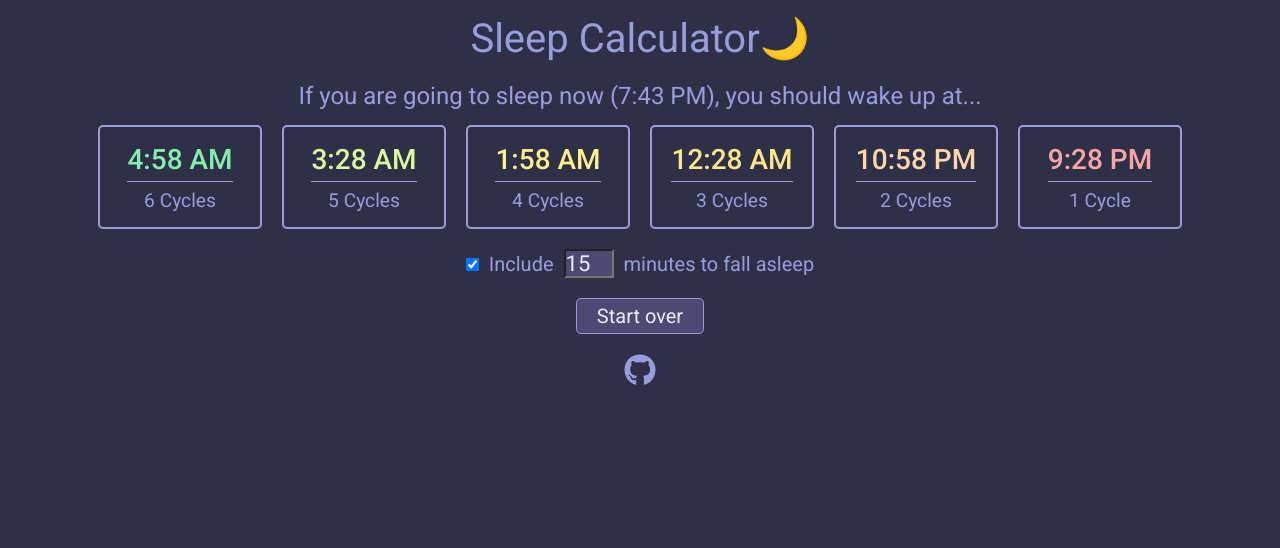
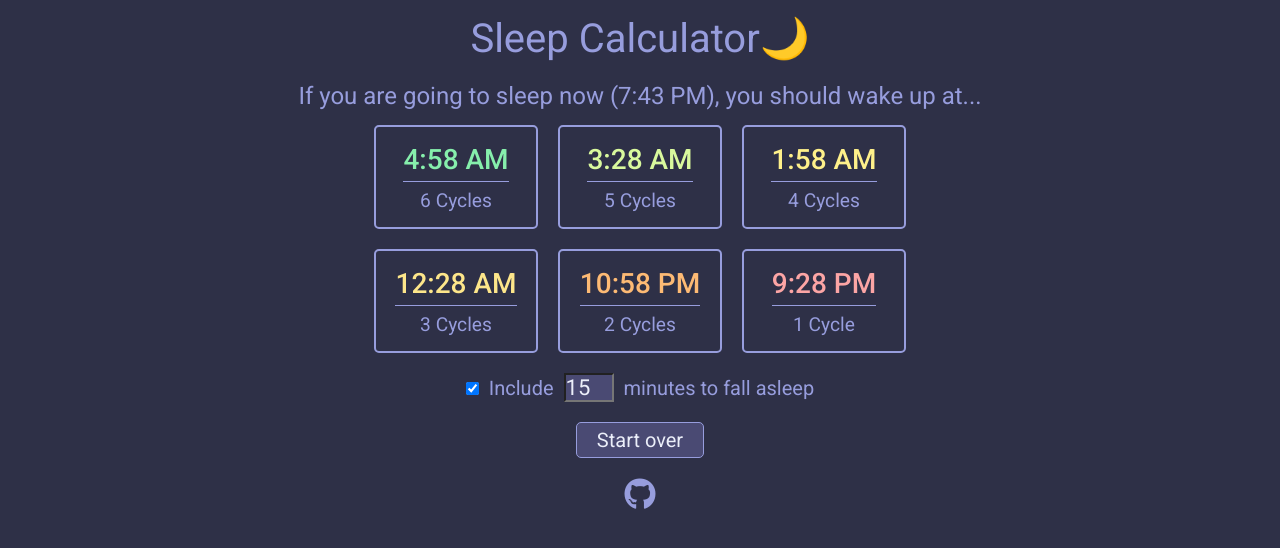
Before and after one commit to robsassack/sleep-calc-react, a React (Vite) app: page / in a window 1280 px wide. Both pictures are taken after a click on the button "Sleep now". Shown: the top 548 px of the page. Built offline with nearby package versions, Linux system fonts and the light colour scheme.

Commit message:
Minor CSS changes to sleep results page

```diff
--- a/src/components/SleepPage/SleepPage.css
+++ b/src/components/SleepPage/SleepPage.css
@@ -17,6 +17,7 @@
   justify-content: center;
   gap: 20px;
   margin: 0 10px;
+  max-width: 700px;
 }
 
 .sleep--list-item {
@@ -48,7 +49,7 @@
 }
 
 .sleep--cycle-2 {
-  color: #fed7aa;
+  color: #fdba74;
 }
 
 .sleep--cycle-3 {
```
